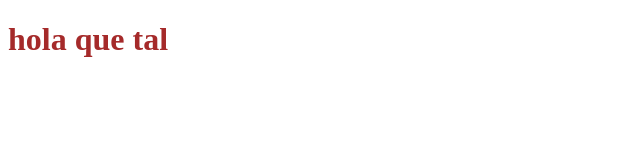
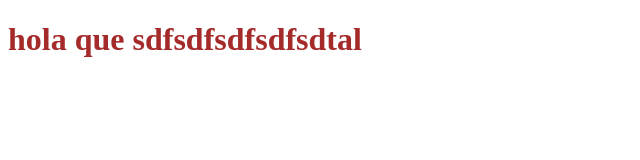
Before and after one commit to castrilloarjona/papito, a plain HTML site: page index.html in a window 1280 px wide. Shown: the whole page, without its empty margins (0-640 px from the left). Drawn offline with Linux system fonts and the light colour scheme.

Commit message:
pruebanueva

```diff
--- a/index.html
+++ b/index.html
@@ -9,6 +9,6 @@
     <link rel="stylesheet" href="estilo.css">
 </head>
 <body>
-    <h1> hola que tal</h1>
+    <h1> hola que sdfsdfsdfsdfsdtal</h1>
 </body>
 </html>
```
